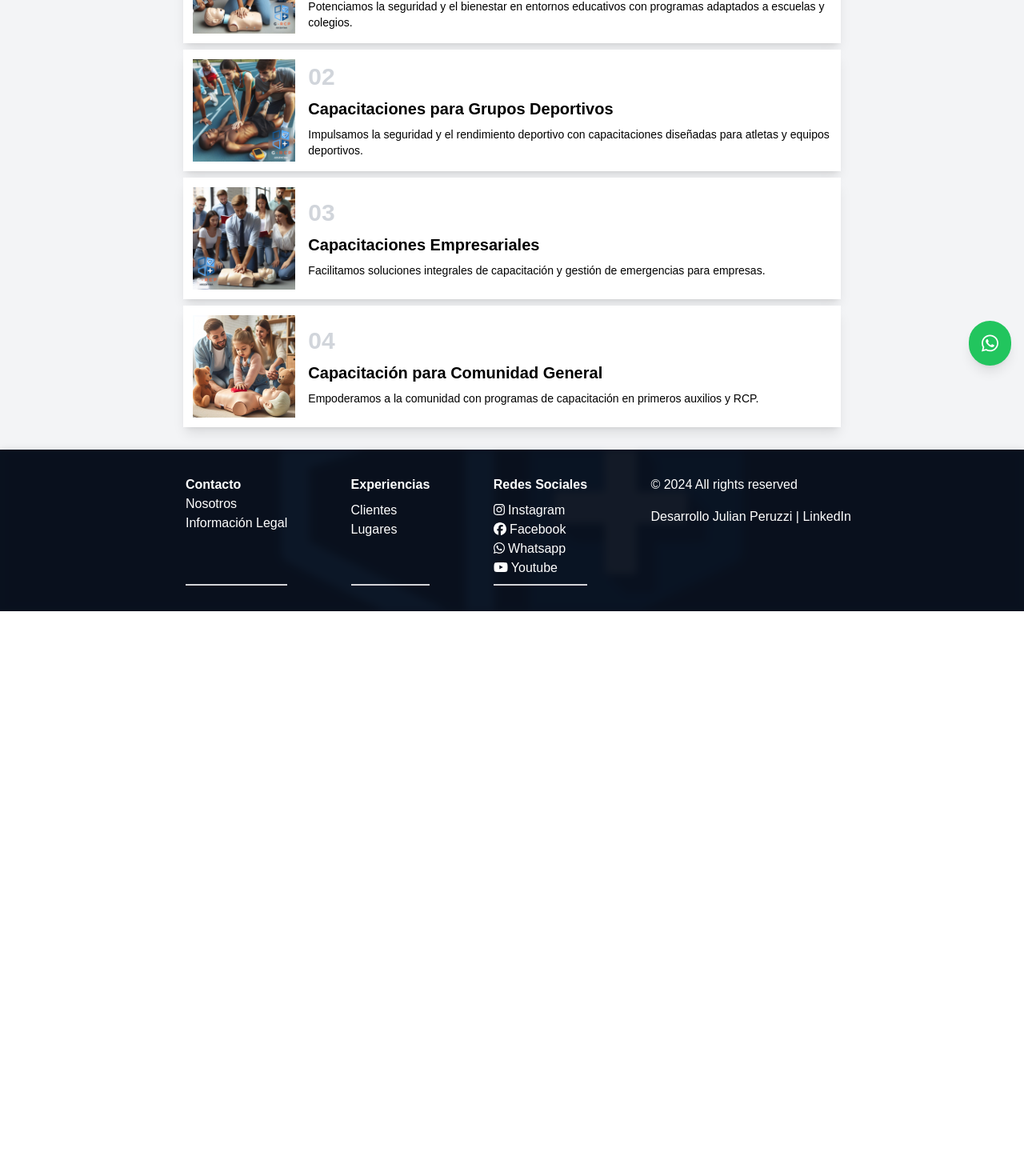
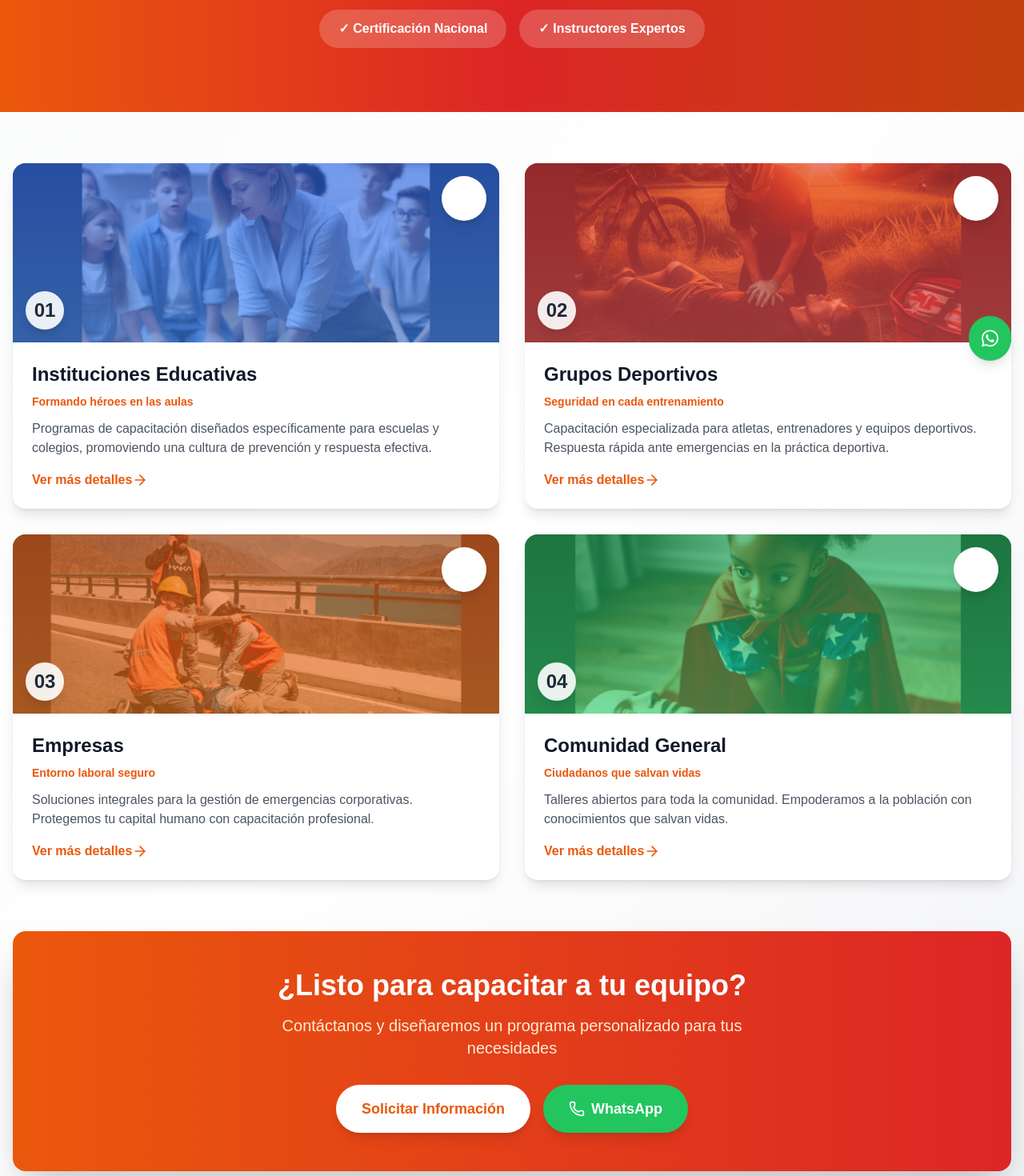
Before and after one commit to julianperuzzi/G-RCP-ARGENTINA, a React (Vite) app: page /Servicios in a window 1280 px wide. Shown: the part 320-1790 px from the top of the page at 80% size. Before the commit the page ends 1084 px from the top, so only its background shows below. Built offline with nearby package versions, Linux system fonts and the light colour scheme.

Commit message:
Update ServiciosPages.jsx

```diff
--- a/src/pages/ServiciosPages.jsx
+++ b/src/pages/ServiciosPages.jsx
@@ -1,136 +1,285 @@
-import React, { useState, useRef, useEffect } from 'react';
+import React, { useState } from 'react';
 import { Link } from 'react-router-dom';
-import img1Before from '../assets/img servicios/Fomentando Héroes en las Aulas (1).png';
+import { GraduationCap, Heart, Building2, Users, X, Phone, Mail, ArrowRight, CheckCircle2 } from 'lucide-react';
 import img1After from '../assets/img servicios/servicio para escuelas 16-9.png';
-import img2Before from '../assets/img servicios/G - R C P DEPORTISTAS.png';
 import img2After from '../assets/img servicios/servicio para deportistas 16-9.png';
-import img3Before from '../assets/img servicios/G - R C P EMPRESAS.png';
 import img3After from '../assets/img servicios/servicio para empresas 16-9.png';
-import img4Before from '../assets/img servicios/G - R C P Comunidad 1.jpg';
 import img4After from '../assets/img servicios/servicio para comunidad 16-9.png';
 
 const serviciosData = [
   {
     id: 1,
-    title: 'Capacitaciones para Instituciones Educativas',
-    description:
-      'Potenciamos la seguridad y el bienestar en entornos educativos con programas adaptados a escuelas y colegios.',
-    info:
-      'Nuestros programas y capacitaciones están diseñados específicamente para cubrir las necesidades de instituciones educativas. Brindamos formación en primeros auxilios y RCP, promoviendo una cultura de prevención y respuesta efectiva en situaciones de emergencia.',
-    imageBefore: img1Before,
-    imageAfter: img1After,
+    title: 'Instituciones Educativas',
+    subtitle: 'Formando héroes en las aulas',
+    description: 'Programas de capacitación diseñados específicamente para escuelas y colegios, promoviendo una cultura de prevención y respuesta efectiva.',
+    icon: GraduationCap,
+    color: 'from-blue-500 to-blue-600',
+    benefits: [
+      'Certificación nacional válida',
+      'Material didáctico incluido',
+      'Adaptado a todas las edades',
+      'Instructores especializados en educación'
+    ],
+    details: 'Nuestros programas educativos cubren desde nivel inicial hasta secundario, con metodologías adaptadas a cada grupo etario. Formamos a docentes y alumnos en primeros auxilios, RCP y prevención de accidentes escolares.',
+    image: img1After,
   },
   {
     id: 2,
-    title: 'Capacitaciones para Grupos Deportivos',
-    description:
-      'Impulsamos la seguridad y el rendimiento deportivo con capacitaciones diseñadas para atletas y equipos deportivos.',
-    info:
-      'Diseñamos programas de capacitación y entrenamiento en primeros auxilios y RCP específicamente adaptados para atletas y equipos deportivos. Nuestros cursos están enfocados en brindar conocimientos prácticos y habilidades que pueden marcar la diferencia en situaciones de emergencia durante la práctica deportiva.',
-    imageBefore: img2Before,
-    imageAfter: img2After,
+    title: 'Grupos Deportivos',
+    subtitle: 'Seguridad en cada entrenamiento',
+    description: 'Capacitación especializada para atletas, entrenadores y equipos deportivos. Respuesta rápida ante emergencias en la práctica deportiva.',
+    icon: Heart,
+    color: 'from-red-500 to-red-600',
+    benefits: [
+      'Enfoque en lesiones deportivas',
+      'RCP para atletas de alto rendimiento',
+      'Prevención de muerte súbita',
+      'Protocolos específicos por deporte'
+    ],
+    details: 'Capacitamos en el manejo de emergencias deportivas: desde lesiones musculares hasta paros cardíacos. Incluye uso de DEA, manejo de trauma y protocolos de emergencia en competencias.',
+    image: img2After,
   },
   {
     id: 3,
-    title: 'Capacitaciones Empresariales',
-    description:
-      'Facilitamos soluciones integrales de capacitación y gestión de emergencias para empresas.',
-    info:
-      'Nuestros programas se enfocan en la formación del personal en medidas de prevención, respuesta y atención en situaciones de emergencia, contribuyendo así a la protección del capital humano y los recursos empresariales. Promovemos un entorno laboral seguro y preparado para enfrentar contingencias.',
-    imageBefore: img3Before,
-    imageAfter: img3After,
+    title: 'Empresas',
+    subtitle: 'Entorno laboral seguro',
+    description: 'Soluciones integrales para la gestión de emergencias corporativas. Protegemos tu capital humano con capacitación profesional.',
+    icon: Building2,
+    color: 'from-orange-500 to-orange-600',
+    benefits: [
+      'Cumplimiento normativo laboral',
+      'Brigadas de emergencia capacitadas',
+      'Reducción de riesgos laborales',
+      'Certificados para auditorías'
+    ],
+    details: 'Programas corporativos que incluyen formación de brigadas de emergencia, uso de DEA, primeros auxilios ocupacionales y planes de evacuación. Asesoramiento en equipamiento de seguridad.',
+    image: img3After,
   },
   {
     id: 4,
-    title: 'Capacitación para Comunidad General',
-    description:
-      'Empoderamos a la comunidad con programas de capacitación en primeros auxilios y RCP.',
-    info:
-      'Brindamos conocimientos esenciales y habilidades prácticas para responder eficazmente ante emergencias médicas. Nuestros cursos están diseñados para capacitar a personas de todas las edades y perfiles, promoviendo una cultura de seguridad y solidaridad en la sociedad.',
-    imageBefore: img4Before,
-    imageAfter: img4After,
+    title: 'Comunidad General',
+    subtitle: 'Ciudadanos que salvan vidas',
+    description: 'Talleres abiertos para toda la comunidad. Empoderamos a la población con conocimientos que salvan vidas.',
+    icon: Users,
+    color: 'from-green-500 to-green-600',
+    benefits: [
+      'Horarios flexibles y accesibles',
+      'No requiere conocimientos previos',
+      'Práctica con maniquíes profesionales',
+      'Certificado de asistencia'
+    ],
+    details: 'Cursos prácticos para el público general: RCP básica, maniobra de Heimlich, control de hemorragias, quemaduras y más. Capacitamos para actuar en emergencias cotidianas.',
+    image: img4After,
   },
 ];
 
 const ServiciosPages = () => {
   const [selectedService, setSelectedService] = useState(null);
-  const modalRef = useRef(null);
-
-  // Cerrar modal al hacer click fuera de él
-  useEffect(() => {
-    const handleClickOutside = (event) => {
-      if (modalRef.current && !modalRef.current.contains(event.target)) {
-        handleCloseModal();
-      }
-    };
-
-    document.addEventListener('mousedown', handleClickOutside);
-
-    return () => {
-      document.removeEventListener('mousedown', handleClickOutside);
-    };
-  }, []);
 
   const handleServiceClick = (serviceId) => {
     setSelectedService(serviceId);
+    document.body.style.overflow = 'hidden';
   };
 
   const handleCloseModal = () => {
     setSelectedService(null);
+    document.body.style.overflow = 'unset';
   };
 
   return (
-    <section className="p-3 animate-fade-in bg-gray-100">
-      <div className="p-2 md:w-2/3 md:mx-auto">
-        <h1 className="text-zinc-900 text-4xl pt-4 font-bold py-6 my-6 border-b-2 border-slate-600" >Servicios</h1>
-        {serviciosData.map((service) => (
+    <section className="min-h-screen bg-gradient-to-br from-gray-50 via-white to-gray-100">
+      {/* Hero Section */}
+      <div className="bg-gradient-to-r from-orange-600 via-red-600 to-orange-700 text-white py-20 px-4">
+        <div className="max-w-6xl mx-auto text-center">
+          <h1 className="text-5xl md:text-6xl font-bold mb-6 animate-fade-in">
+            Nuestros Servicios
+          </h1>
+          <p className="text-xl md:text-2xl text-orange-100 max-w-3xl mx-auto">
+            Capacitación profesional en primeros auxilios y RCP adaptada a tus necesidades
+          </p>
+          <div className="flex justify-center gap-4 mt-8">
+            <div className="bg-white/20 backdrop-blur-sm px-6 py-3 rounded-full">
+              <span className="font-semibold">✓ Certificación Nacional</span>
+            </div>
+            <div className="bg-white/20 backdrop-blur-sm px-6 py-3 rounded-full">
+              <span className="font-semibold">✓ Instructores Expertos</span>
+            </div>
+          </div>
+        </div>
+      </div>
+
+      {/* Services Grid */}
+      <div className="max-w-7xl mx-auto px-4 py-16">
+        <div className="grid grid-cols-1 md:grid-cols-2 gap-8">
+          {serviciosData.map((service) => {
+            const Icon = service.icon;
+            return (
               <article
                 key={service.id}
-            className="bg-white shadow-lg flex items-center p-3 my-2 hover:bg-gray-800 hover:text-white cursor-pointer transition duration-300 ease-in-out transform hover:scale-105"
                 onClick={() => handleServiceClick(service.id)}
+                className="group bg-white rounded-2xl shadow-lg hover:shadow-2xl transition-all duration-300 overflow-hidden cursor-pointer transform hover:-translate-y-2"
               >
-            <div className="">
+                {/* Image Container */}
+                <div className="relative h-56 overflow-hidden">
                   <img
-                src={selectedService === service.id ? service.imageAfter : service.imageBefore}
-                alt=""
-                className="max-w-32 lg:w-40"
+                    src={service.image}
+                    alt={service.title}
+                    className="w-full h-full object-cover group-hover:scale-110 transition-transform duration-500"
                   />
-              {/* Mostrar la segunda imagen si el servicio está seleccionado */}
+                  <div className={`absolute inset-0 bg-gradient-to-t ${service.color} opacity-60 group-hover:opacity-70 transition-opacity`}></div>
+
+                  {/* Icon Badge */}
+                  <div className={`absolute top-4 right-4 bg-white rounded-full p-3 shadow-lg`}>
+                    <Icon className={`w-8 h-8 bg-gradient-to-r ${service.color} bg-clip-text text-transparent`} strokeWidth={2.5} />
                   </div>
-            <div className="ml-4 ">
-              <p className="text-gray-300 text-3xl font-bold mb-2">0{service.id}</p>
-              <h2 className="font-bold text-xl mb-2">{service.title}</h2>
-              <p className="text-sm">{service.description}</p>
+
+                  {/* Number Badge */}
+                  <div className="absolute bottom-4 left-4 bg-white/90 backdrop-blur-sm rounded-full w-12 h-12 flex items-center justify-center shadow-lg">
+                    <span className="text-2xl font-bold text-gray-800">0{service.id}</span>
+                  </div>
+                </div>
+
+                {/* Content */}
+                <div className="p-6">
+                  <h2 className="text-2xl font-bold text-gray-900 mb-2 group-hover:text-orange-600 transition-colors">
+                    {service.title}
+                  </h2>
+                  <p className="text-sm font-semibold text-orange-600 mb-3">
+                    {service.subtitle}
+                  </p>
+                  <p className="text-gray-600 mb-4 line-clamp-3">
+                    {service.description}
+                  </p>
+
+                  <div className="flex items-center text-orange-600 font-semibold group-hover:gap-2 transition-all">
+                    <span>Ver más detalles</span>
+                    <ArrowRight className="w-5 h-5 group-hover:translate-x-1 transition-transform" />
+                  </div>
                 </div>
               </article>
+            );
+          })}
+        </div>
+
+        {/* CTA Section */}
+        <div className="mt-16 bg-gradient-to-r from-orange-600 to-red-600 rounded-2xl p-8 md:p-12 text-white text-center shadow-2xl">
+          <h3 className="text-3xl md:text-4xl font-bold mb-4">
+            ¿Listo para capacitar a tu equipo?
+          </h3>
+          <p className="text-xl text-orange-100 mb-8 max-w-2xl mx-auto">
+            Contáctanos y diseñaremos un programa personalizado para tus necesidades
+          </p>
+          <div className="flex flex-col sm:flex-row gap-4 justify-center">
+            <Link
+              to="/contacto"
+              className="bg-white text-orange-600 px-8 py-4 rounded-full font-bold text-lg hover:bg-gray-100 transition-all shadow-lg hover:shadow-xl transform hover:scale-105"
+            >
+              Solicitar Información
+            </Link>
+            <a
+              href="https://wa.me/+5492645667981"
+              target="_blank"
+              rel="noopener noreferrer"
+              className="bg-green-500 text-white px-8 py-4 rounded-full font-bold text-lg hover:bg-green-600 transition-all shadow-lg hover:shadow-xl transform hover:scale-105 flex items-center justify-center gap-2"
+            >
+              <Phone className="w-5 h-5" />
+              WhatsApp
+            </a>
+          </div>
+        </div>
+      </div>
+
+      {/* Modal */}
+      {selectedService && (
+        <div className="fixed inset-0 bg-black/60 backdrop-blur-sm flex justify-center items-center z-50 p-4 animate-fade-in overflow-y-auto">
+          <div className="bg-white rounded-2xl max-w-4xl w-full my-8 shadow-2xl animate-scale-in max-h-[90vh] overflow-y-auto">
+            {/* Modal Header with Image */}
+            <div className="relative h-64 md:h-80">
+              <img
+                src={serviciosData[selectedService - 1].image}
+                alt={serviciosData[selectedService - 1].title}
+                className="w-full h-full object-cover"
+              />
+              <div className={`absolute inset-0 bg-gradient-to-t ${serviciosData[selectedService - 1].color} opacity-70`}></div>
+
+              {/* Close Button */}
+              <button
+                onClick={handleCloseModal}
+                className="absolute top-4 right-4 bg-white/90 backdrop-blur-sm rounded-full p-2 hover:bg-white transition-all shadow-lg group"
+              >
+                <X className="w-6 h-6 text-gray-800 group-hover:rotate-90 transition-transform" />
+              </button>
+
+              {/* Title Overlay */}
+              <div className="absolute bottom-0 left-0 right-0 p-6 md:p-8">
+                <div className="flex items-center gap-3 mb-2">
+                  {React.createElement(serviciosData[selectedService - 1].icon, {
+                    className: "w-10 h-10 text-white",
+                    strokeWidth: 2.5
+                  })}
+                  <span className="bg-white/20 backdrop-blur-sm px-4 py-1 rounded-full text-white font-semibold">
+                    0{serviciosData[selectedService - 1].id}
+                  </span>
+                </div>
+                <h2 className="text-3xl md:text-4xl font-bold text-white mb-2">
+                  {serviciosData[selectedService - 1].title}
+                </h2>
+                <p className="text-xl text-white/90">
+                  {serviciosData[selectedService - 1].subtitle}
+                </p>
+              </div>
+            </div>
+
+            {/* Modal Content */}
+            <div className="p-6 md:p-8">
+              {/* Description */}
+              <div className="mb-6">
+                <p className="text-lg text-gray-700 leading-relaxed">
+                  {serviciosData[selectedService - 1].description}
+                </p>
+              </div>
+
+              {/* Details */}
+              <div className="mb-6 bg-gray-50 rounded-xl p-6">
+                <h3 className="text-xl font-bold text-gray-900 mb-3">Sobre este programa</h3>
+                <p className="text-gray-700 leading-relaxed">
+                  {serviciosData[selectedService - 1].details}
+                </p>
+              </div>
+
+              {/* Benefits */}
+              <div className="mb-8">
+                <h3 className="text-xl font-bold text-gray-900 mb-4">Beneficios incluidos</h3>
+                <div className="grid grid-cols-1 md:grid-cols-2 gap-3">
+                  {serviciosData[selectedService - 1].benefits.map((benefit, index) => (
+                    <div key={index} className="flex items-start gap-3 bg-green-50 rounded-lg p-3">
+                      <CheckCircle2 className="w-6 h-6 text-green-600 flex-shrink-0 mt-0.5" />
+                      <span className="text-gray-700">{benefit}</span>
+                    </div>
                   ))}
                 </div>
-      {selectedService && (
-        <div className="fixed top-0 left-0 w-full h-full bg-opacity-50 backdrop-blur-md flex justify-center items-center z-50">
-          <div ref={modalRef} className="bg-slate-50 p-8 md:w-1/2 md:mx-auto mx-2 overflow-y-auto max-h-[90svh] my-10 rounded-lg">
-            <h2 className="text-2xl font-bold mb-4">{serviciosData[selectedService - 1].title}</h2>
-            <img
-              src={serviciosData[selectedService - 1].imageAfter}
-              alt=""
-              className="w-full h-auto object-cover mb-4 rounded-lg"
-            />
-            {/* Mostrar la segunda imagen en la ventana desplegada */}
-            <p className="text-gray-700 text-xl mb-4">{serviciosData[selectedService - 1].description}</p>
-            <p className="text-gray-700 mb-4">{serviciosData[selectedService - 1].info}</p>
-            <div className="flex flex-row justify-between gap-2">
+              </div>
+
+              {/* Action Buttons */}
+              <div className="flex flex-col sm:flex-row gap-4">
                 <Link
                   to="/contacto"
-                className="hover:bg-black bg-orange-500 text-white font-bold py-3 px-5 mb-2 w-2/3 text-center"
+                  className="flex-1 bg-gradient-to-r from-orange-600 to-red-600 text-white font-bold py-4 px-6 rounded-xl hover:shadow-lg transition-all text-center flex items-center justify-center gap-2 group"
                 >
-                Contactanos
+                  <Mail className="w-5 h-5" />
+                  Solicitar Cotización
+                  <ArrowRight className="w-5 h-5 group-hover:translate-x-1 transition-transform" />
                 </Link>
-
-              <button
-                className="bg-gray-300 text-white font-bold py-3 px-5 mb-2"
-                onClick={handleCloseModal}
+                <a
+                  href="https://wa.me/+5492645667981"
+                  target="_blank"
+                  rel="noopener noreferrer"
+                  className="flex-1 bg-green-600 text-white font-bold py-4 px-6 rounded-xl hover:bg-green-700 transition-all text-center flex items-center justify-center gap-2"
                 >
-                Cerrar
-              </button>
+                  <Phone className="w-5 h-5" />
+                  Consultar por WhatsApp
+                </a>
+              </div>
             </div>
           </div>
         </div>
```
Lines whose indentation alone changed are shown as unchanged.
